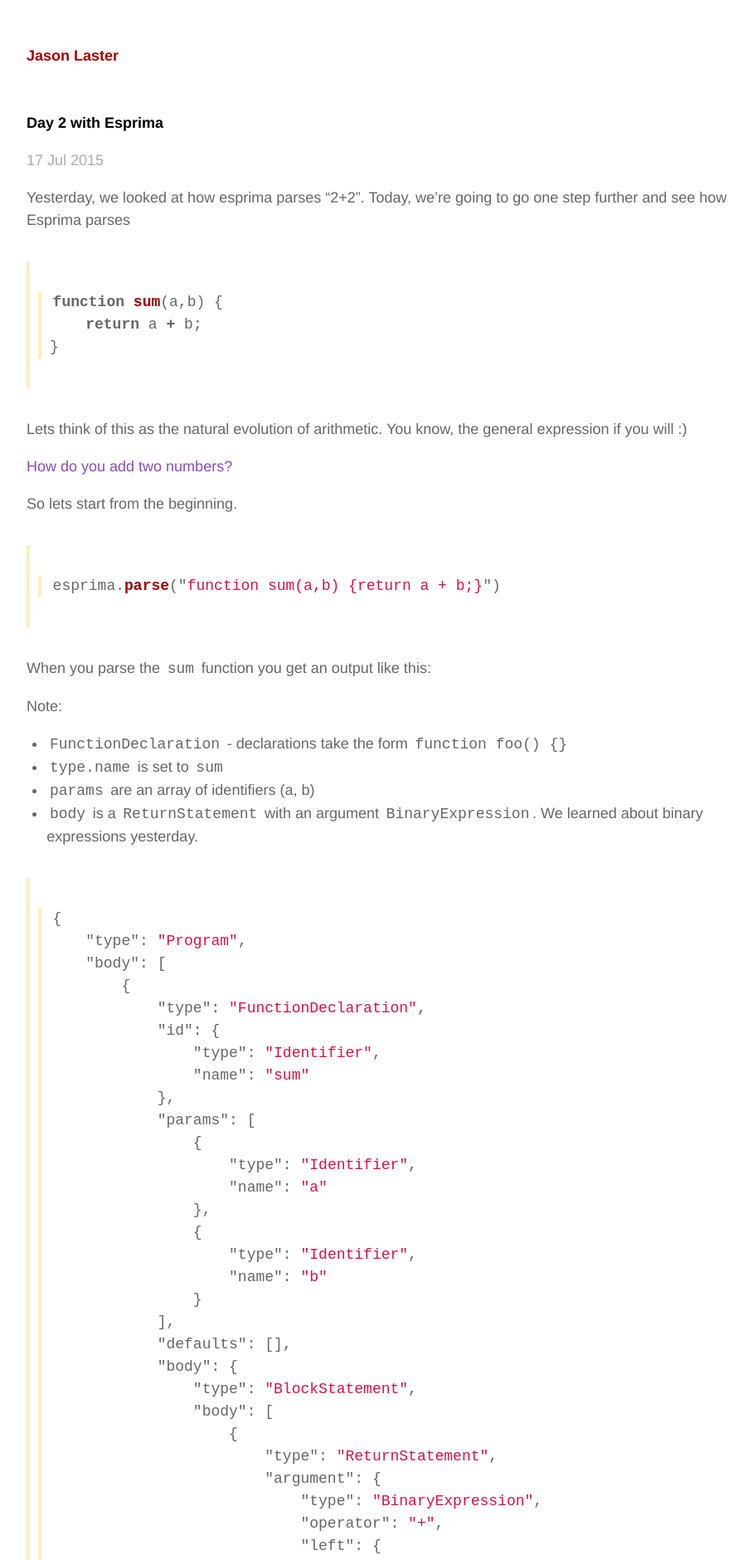
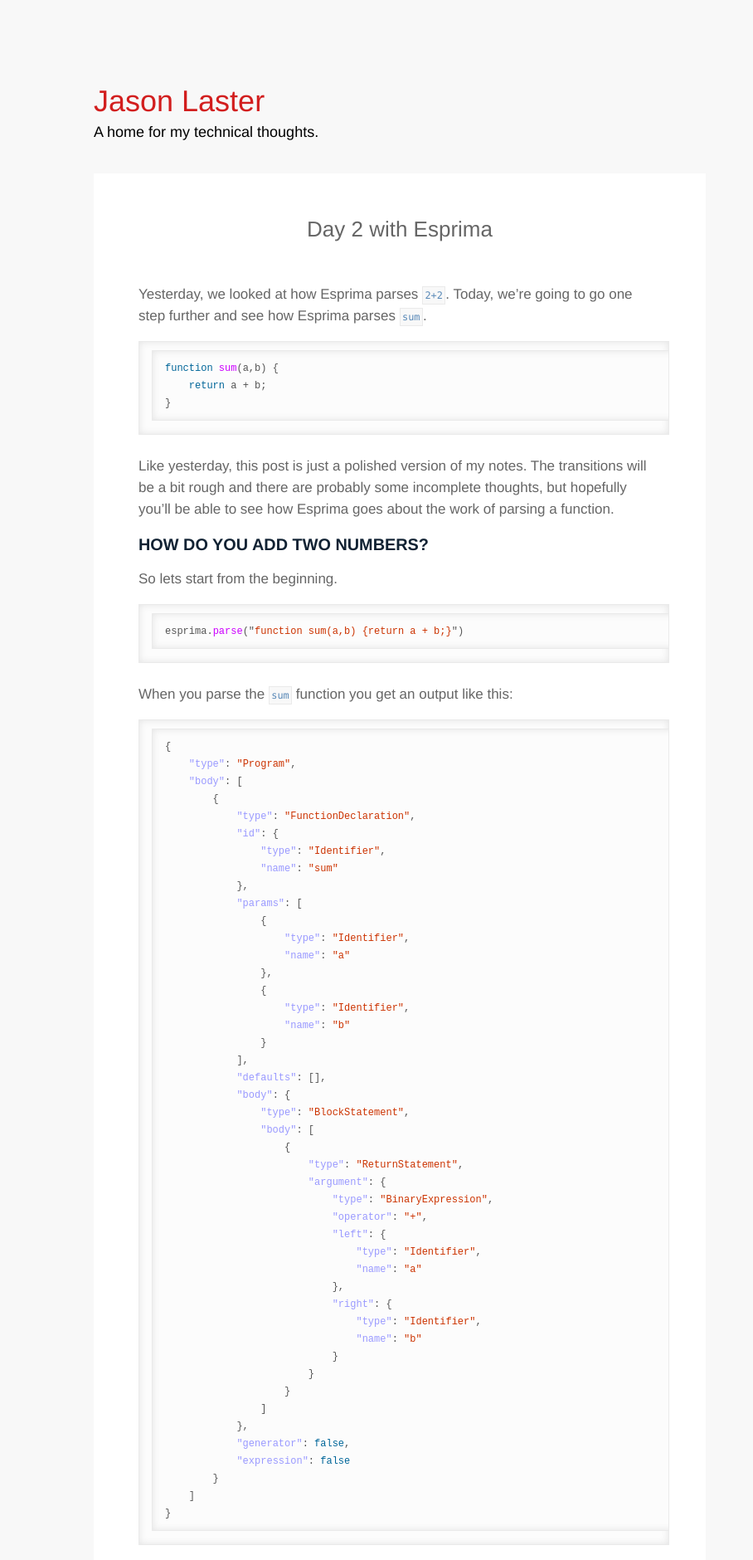
Before and after one commit to jasonLaster/jasonLaster.github.io, a Jekyll site: the page built from _posts/2015-07-17-esprima-day-2.markdown, in a window 1280 px wide. Shown: the top 1880 px of the page at 83% size, without its empty margins (158-1066 px from the left). Built offline with Jekyll 4.4.1, drawn with Linux system fonts in a browser that asks for light colours; Markdown is read by kramdown in place of the engine named in the settings; some of the changed text lies outside the part shown.

Commit message:
reformat styles

````diff
--- a/_config.yml
+++ b/_config.yml
@@ -1,7 +1,7 @@
 name: Jason Laster
 markdown: redcarpet
 pygments: true
-description:
+description: A home for my technical thoughts.
 url: http://jasonlaster.github.io/
 syntax-highlighting:
   enabled : true
--- a/_layouts/post.html
+++ b/_layouts/post.html
@@ -1,9 +1,10 @@
 ---
 layout: default
 ---
-<h2>{{ page.title }}</h2>
-<p class="meta">{{ page.date | date_to_string }}</p>
 
 <div class="post">
-{{ content }}
+    <h2>{{ page.title }}</h2>
+
+    {{ content }}
+    <p class="meta">{{ page.date | date_to_string }}</p>
 </div>
--- a/_posts/2015-07-16-esprima-day-1.markdown
+++ b/_posts/2015-07-16-esprima-day-1.markdown
@@ -182,6 +182,7 @@
 Here's the call stack leading up to `parseBinaryExpression`
 
 ```
+
 11. parseBinaryExpression (esprima.js:3593)
 10. inheritCoverGrammar (esprima.js:2610)
 9. parseConditionalExpression (esprima.js:3604)
@@ -193,6 +194,7 @@
 3. parseScriptBody (esprima.js:5319)
 2. parseProgram (esprima.js:5335)
 1. parse (esprima.js:5520)
+
 ```
 
 The first three steps setup the state for parsing statements.
--- a/_posts/2015-07-17-esprima-day-2.markdown
+++ b/_posts/2015-07-17-esprima-day-2.markdown
@@ -14,8 +14,10 @@
 }
 ```
 
-Lets think of this as the natural evolution of arithmetic. You know,
-the general expression if you will :)
+Like yesterday, this post is just a polished version of my notes.
+The transitions will be a bit rough and there are probably some
+incomplete thoughts, but hopefully you'll be able to see how
+Esprima goes about the work of parsing a function.
 
 ### How do you add two numbers?
 
@@ -25,14 +27,6 @@
 esprima.parse("function sum(a,b) {return a + b;}")
 ```
 When you parse the `sum` function you get an output like this:
-
-Note:
-
-+ `FunctionDeclaration` - declarations take the form `function foo() {}`
-+ `type.name` is set to `sum`
-+ `params` are an array of identifiers (a, b)
-+ `body` is a `ReturnStatement` with an argument `BinaryExpression`. We learned about binary expressions yesterday.
-
 
 ```json
 {
@@ -82,19 +76,29 @@
 }
 ```
 
+
+**Notes:**
+
++ `FunctionDeclaration` - declarations take the form `function foo() {}`
++ `type.name` is set to `sum`
++ `params` are an array of identifiers `(a, b)`
++ `body` is a `ReturnStatement` with an argument `BinaryExpression`.
+
+----
+
+##### Call Stack
+
 Alright, now that we see the output, lets take a look at how it was generated.
+In this case, if we set a breakpoint at `parseFunctionDeclaration`
+the call stack is pretty simple.
 
-In this case, the call stack is pretty simple.
-The first function declaration is just a statement item found by `parseStatementListItem`.
+    5. parseFunctionDeclaration
+    4. parseStatementListItem
+    3. parseScriptBody
+    2. parseProgram
+    1. parse
 
-+ **parseFunctionDeclaration** (esprima.js:4821)
-+ **parseStatementListItem** (esprima.js:3882)
-+ parseScriptBody (esprima.js:5319)
-+ parseProgram (esprima.js:5335)
-+ parse (esprima.js:5520)
-
-
-`parseStatementListItem` looks like this. It's not surprising that it finds the function declaration.
+This shows us that, the function declaration is just a `StatementItem` found by `parseStatementListItem`.
 
 ```js
 function parseStatementListItem() {
@@ -162,17 +170,14 @@
 2. check for the second ')' if it finds it return early
 3. parse params
 
+
 ```js
 function parseParams() {
+    options = { params: [] };
+    expect('(');
 
-    options = { params: [] };
-
-    expect('(');
     if (match(')')) return options;
-
-    while (true) {
-        if (!parseParam(options)) break;
-    }
+    while (parseParam(options));
 
     return options;
 }
@@ -201,11 +206,24 @@
 #### What's going on with strict modes?
 
 When `parseFunctionDeclaration` parses the body it first saves the current strict mode.
+It then, parses the function body and resets the strict mode.
 
 ```js
-var previousStrict = strict;
-var body = parseFunctionSourceElements();
-strict = previousStrict;
+function parseFunctionDeclaration(node) {
+
+    if (!match('(')) {
+        token = lookahead;
+        var id = parseVariableIdentifier();
+    }
+
+    var params = parseParams();
+
+    var previousStrict = strict;
+    var body = parseFunctionSourceElements();
+    strict = previousStrict;
+
+    return node.finishFunctionDeclaration(id, params, body);
+}
 ```
 
 The reason for this is pretty cool. Remember that each function block can define it's own strict mode
@@ -213,18 +231,16 @@
 block's strict mode preference we can make sure it doesn't get clobbered.
 
 ```js
-function() {
-    'use strict'
-}
+function() { 'use strict' }
 ```
 
 
 #### How is the function body parsed?
 
-parseFunctionSourceElements will do a couple things to set specific function
+`parseFunctionSourceElements` will do a couple things to set specific function
 body fields, but the gist of it is parsing statements, which is a lot like parsing a JS script body.
 
-Order of operations:
+**Order of operations:**
 
 + check for a left curly `{`
 + start parsing statements and checking for the right curly `}`
@@ -248,21 +264,18 @@
 You might expect us to jump into how Esprima parses a statement, but
 I promise you that if we do that then this will be the blog post that never ends.
 In the spirit of the parser, if you're curious, I point you to yesterday's post
-on how "2+2" is parsed. If you've seen one statement parsed, you've seen them all :)
+on how `2+2` is parsed. If you've seen one statement parsed, you've seen them all :)
 Not really, but ya know we got to save something for tomorrow.
 
 
 ### Overview
 
-Alright, so that finishes today's journey into how a simple function
-`function sum(a,b) {return a + b;}` is parsed.
+Alright, so that finishes today's journey into how `sum` is parsed.
+
+ ```js
+ function sum(a,b) {return a + b;}
+ ```
 
 We looked at how sum's name, params, and body were parsed. Along the way,
 we saw the importance of breaking a big problem down into small pieces and
 the value of always checking for small grammatical hints ("(", ")", ",", "{", "}").
-
-
-    NOTE: All of the credit goes to the Esprima team
-    for writing readable code. Also, please forgive me
-    for simplifying the code examples and perhaps butchering
-    some of the explanations.
--- a/css/main.css
+++ b/css/main.css
@@ -1,58 +1,77 @@
 /*****************************************************************************/
+
+
 /*
 /* Common
 /*
 /*****************************************************************************/
 
+
 /* Global Reset */
-* {
+
+p {
     margin: 0;
     padding: 0;
 }
-
 html, body {
     height: 100%;
 }
-
 body {
-  /*background-color: #FFFBEE;*/
+    background-color: #f8f8f8;
     font: 18px Helvetica, Arial, sans-serif;
     font-weight: 200;
     text-align: center;
 }
+h1, h2, h3, h4, h5, h6 {
+    font-size: 100%;
+}
+h1 {
+    /* margin-bottom: 1em; */
+    font-size: 2em;
+    font-weight: normal;
+    margin: 0 0 .3em 0;
+}
+p {
+    margin: 1em 0;
+    font-size: 17px;
+    line-height: 26px;
+    font-family: aller-light, helvetica;
+    font-stretch: normal;
+    font-style: normal;
+    font-variant: normal;
+    font-variant-ligatures: normal;
+    -webkit-font-smoothing: auto;
+}
+a {
+    color: #00a;
+}
+a:hover {
+    color: #000;
+}
+a:visited {
+    color: #00a;
+}
 
-h1, h2, h3, h4, h5, h6 {
-  font-size: 100%; }
-
-  h1 { margin-bottom: 1em; }
-  p { margin: 1em 0; }
-
-  a         { color: #00a; }
-  a:hover   { color: #000; }
-  a:visited { color: #00a; }
+/*****************************************************************************/
 
 
-
-  /*****************************************************************************/
 /*
   /* Home
   /*
   /*****************************************************************************/
+
 ul.posts {
     list-style-type: none;
     margin-bottom: 2em;
 }
-
 ul.posts li {
     line-height: 1.75em;
 }
-
 ul.posts span {
     color: #aaa;
     font-family: Monaco, "Courier New", monospace;
     font-size: 80%;
 }
-
 #home h2 {
     color: #2C88D5;
     margin-bottom: 1em;
@@ -60,6 +79,8 @@
 }
 
 /*****************************************************************************/
+
+
 /*
   /* Site
   /*
@@ -68,45 +89,38 @@
 .site {
     font-size: 1;
     text-align: justify;
-    width: 50em;
+    width: 41em;
     margin: 3em auto 2em;
     line-height: 1.5em;
+    /* background-color: white; */
+    padding: 3em;
 }
-
 .site .header {
     margin-bottom: 2em;
 }
-
 .site .header a {
-    font-weight: bold;
+    /* font-weight: bold; */
     text-decoration: none;
 }
-
 .site .header h1.title {
     display: inline-block;
 }
-
 .site .header h1.title a {
-    color: #a00;
+    color: #D21E1E;
 }
-
 .site .header h1.title a:hover {
     color: #000;
 }
-
 .site .header a.extra {
     color: #aaa;
     margin-left: 1em;
 }
-
 .site .header a.extra:hover {
     color: #000;
 }
-
 .site .meta {
     color: #aaa;
 }
-
 .site .footer {
     font-size: .8em;
     color: #666;
@@ -114,27 +128,31 @@
     margin-top: 2em;
     overflow: hidden;
 }
-
 .site .footer .contact {
     float: left;
     margin-right: 3em;
 }
-
 .site .footer .contact a {
     color: #8085C1;
 }
-
 .site .footer .rss {
     margin-top: 1.1em;
     margin-right: -.2em;
     float: right;
 }
-
 .site .footer .rss img {
     border: 0;
 }
+.site h2 {
+    font-size: 26px;
+    text-align: center;
+    font-weight: 300;
+    margin: 0 0 2em 0;
+}
 
 /*****************************************************************************/
+
+
 /*
   /* Posts
   /*
@@ -145,53 +163,154 @@
     font-size: 1em;
     line-height: 1.5em;
     text-align: left;
+    background-color: white;
+    padding: 3em;
 }
-
 .post h4, .post h5, .post h3 {
-    margin: 1em 0;
+    margin: 1em 0 1em;
     font-weight: normal;
+    color: rgb(17, 34, 51);
+    display: block;
+    font-family: roboto-black, helvetica;
+    font-size: 19.8899993896484px;
+    font-weight: bold;
+    height: 18.6666660308838px;
+    line-height: 19.8899993896484px;
+    /* margin-top: 50px; */
+    text-transform: uppercase;
+    width: 640px;
 }
-
-  .post h4,  .post h3 {
-    color: #8949C3;
+.post h4, .post h3 {
+    /* color: #8949C3; */
 }
-
 .post h5 {
     color: #444;
 }
 
 /* standard */
+
 .post pre {
     padding: 0 .4em;
 }
-
 .post ul, .post ol {
-    margin-left: 1.35em;
+    /* margin-left: 1.35em; */
+    width: 600px;
+    /* border-left: 3px solid #ECECEC; */
+    /* list-style: none; */
+    padding-left: 1em;
+    margin: -.5em 0 1em .5em;
 }
 
-  .post code {
-    padding: 0 .2em;
+.post li {
+    font-size: .8em;
+    margin-left: .5em;
+    margin-top: .2em;
 }
 
+.post li > code {
+    font-size: .7em;
+}
+
+p > code, li > code {
+    padding: 0 .2em;
+    background-attachment: scroll;
+    background-clip: border-box;
+    background-color: rgb(248, 248, 248);
+    background-image: none;
+    background-origin: padding-box;
+    background-size: auto;
+    border-bottom-color: rgb(234, 234, 234);
+    border-bottom-style: solid;
+    border-bottom-width: 1px;
+    border-image-outset: 0px;
+    border-image-repeat: stretch;
+    border-image-slice: 100%;
+    border-image-source: none;
+    border-image-width: 1;
+    border-left-color: rgb(234, 234, 234);
+    border-left-style: solid;
+    border-left-width: 1px;
+    border-right-color: rgb(234, 234, 234);
+    border-right-style: solid;
+    border-right-width: 1px;
+    border-top-color: rgb(234, 234, 234);
+    border-top-style: solid;
+    border-top-width: 1px;
+    color: #5888B7;
+    display: inline-block;
+    font-family: Menlo, Consolas, Monaco, monospace;
+    height: 20px;
+    line-height: 20px;
+    font-size: .7em;
+    /* font-weight: bold; */
+}
 .post pre code {
     border: none;
 }
 
 /* terminal */
+
 .post pre.terminal {
     border: 1px solid #000;
     background-color: #333;
     color: #FFF;
 }
-
 .post pre.terminal code {
     background-color: #333;
 }
-
 .post .highlight {
     width: 900px;
     overflow-x: scroll;
     margin: 2em 0;
-    border-left: 4px solid rgba(255, 220, 128, 0.53);
+    /* border-left: 4px solid rgba(255, 220, 128, 0.53); */
     padding-left: 10px;
+    outline-width: 0px;
+    stroke-width: 1px;
+    width: 640px;
+    background-color: rgb(252, 252, 252);
+    border: 4px solid #ccc;
+    background-attachment: scroll;
+    background-clip: border-box;
+    background-color: rgb(252, 252, 252);
+    background-image: none;
+    background-origin: padding-box;
+    background-size: auto;
+    border-bottom-color: rgb(234, 234, 234);
+    border-bottom-style: solid;
+    border-bottom-width: 1.33333337306976px;
+    border-image-outset: 0px;
+    border-image-repeat: stretch;
+    border-image-slice: 100%;
+    border-image-source: none;
+    border-image-width: 1;
+    border-left-color: rgb(234, 234, 234);
+    border-left-style: solid;
+    border-left-width: 1.33333337306976px;
+    border-right-color: rgb(234, 234, 234);
+    border-right-style: solid;
+    border-right-width: 1.33333337306976px;
+    border-top-color: rgb(234, 234, 234);
+    border-top-style: solid;
+    border-top-width: 1.33333337306976px;
+    box-shadow: rgba(0, 0, 0, 0.0980392) 0px 0px 10px 0px inset;
+    color: rgb(85, 85, 85);
+    display: inline-block;
+    font-family: Menlo, Consolas, Monaco, monospace;
+    font-size: 12px;
+    font-weight: normal;
+    /* height: 40px; */
+    line-height: 20px;
+    margin-bottom: 0px;
+    margin-left: 0px;
+    margin-right: 0px;
+    margin-top: 0px;
+    overflow-x: auto;
+    padding-bottom: 10px;
+    padding-left: 15px;
+    padding-right: 15px;
+    padding-top: 10px;
+    white-space: pre-wrap;
+    width: 608px;
+    word-wrap: break-word;
+    margin: 0 !important;
 }
--- a/css/syntax.css
+++ b/css/syntax.css
@@ -1,60 +1,63 @@
-.highlight  { background: #ffffff; }
-.highlight .c { color: #999988; font-style: italic } /* Comment */
-.highlight .err { color: #a61717; background-color: #e3d2d2 } /* Error */
-.highlight .k { font-weight: bold } /* Keyword */
-.highlight .o { font-weight: bold } /* Operator */
-.highlight .cm { color: #999988; font-style: italic } /* Comment.Multiline */
-.highlight .cp { color: #999999; font-weight: bold } /* Comment.Preproc */
-.highlight .c1 { color: #999988; font-style: italic } /* Comment.Single */
-.highlight .cs { color: #999999; font-weight: bold; font-style: italic } /* Comment.Special */
-.highlight .gd { color: #000000; background-color: #ffdddd } /* Generic.Deleted */
-.highlight .gd .x { color: #000000; background-color: #ffaaaa } /* Generic.Deleted.Specific */
-.highlight .ge { font-style: italic } /* Generic.Emph */
-.highlight .gr { color: #aa0000 } /* Generic.Error */
-.highlight .gh { color: #999999 } /* Generic.Heading */
-.highlight .gi { color: #000000; background-color: #ddffdd } /* Generic.Inserted */
-.highlight .gi .x { color: #000000; background-color: #aaffaa } /* Generic.Inserted.Specific */
-.highlight .go { color: #888888 } /* Generic.Output */
-.highlight .gp { color: #555555 } /* Generic.Prompt */
-.highlight .gs { font-weight: bold } /* Generic.Strong */
-.highlight .gu { color: #aaaaaa } /* Generic.Subheading */
-.highlight .gt { color: #aa0000 } /* Generic.Traceback */
-.highlight .kc { font-weight: bold } /* Keyword.Constant */
-.highlight .kd { font-weight: bold } /* Keyword.Declaration */
-.highlight .kp { font-weight: bold } /* Keyword.Pseudo */
-.highlight .kr { font-weight: bold } /* Keyword.Reserved */
-.highlight .kt { color: #445588; font-weight: bold } /* Keyword.Type */
-.highlight .m { color: #009999 } /* Literal.Number */
-.highlight .s { color: #d14 } /* Literal.String */
-.highlight .na { color: #008080 } /* Name.Attribute */
-.highlight .nb { color: #0086B3 } /* Name.Builtin */
-.highlight .nc { color: #445588; font-weight: bold } /* Name.Class */
-.highlight .no { color: #008080 } /* Name.Constant */
-.highlight .ni { color: #800080 } /* Name.Entity */
-.highlight .ne { color: #990000; font-weight: bold } /* Name.Exception */
-.highlight .nf { color: #990000; font-weight: bold } /* Name.Function */
-.highlight .nn { color: #555555 } /* Name.Namespace */
-.highlight .nt { color: #000080 } /* Name.Tag */
-.highlight .nv { color: #008080 } /* Name.Variable */
-.highlight .ow { font-weight: bold } /* Operator.Word */
-.highlight .w { color: #bbbbbb } /* Text.Whitespace */
-.highlight .mf { color: #009999 } /* Literal.Number.Float */
-.highlight .mh { color: #009999 } /* Literal.Number.Hex */
-.highlight .mi { color: #009999 } /* Literal.Number.Integer */
-.highlight .mo { color: #009999 } /* Literal.Number.Oct */
-.highlight .sb { color: #d14 } /* Literal.String.Backtick */
-.highlight .sc { color: #d14 } /* Literal.String.Char */
-.highlight .sd { color: #d14 } /* Literal.String.Doc */
-.highlight .s2 { color: #d14 } /* Literal.String.Double */
-.highlight .se { color: #d14 } /* Literal.String.Escape */
-.highlight .sh { color: #d14 } /* Literal.String.Heredoc */
-.highlight .si { color: #d14 } /* Literal.String.Interpol */
-.highlight .sx { color: #d14 } /* Literal.String.Other */
-.highlight .sr { color: #009926 } /* Literal.String.Regex */
-.highlight .s1 { color: #d14 } /* Literal.String.Single */
-.highlight .ss { color: #990073 } /* Literal.String.Symbol */
-.highlight .bp { color: #999999 } /* Name.Builtin.Pseudo */
-.highlight .vc { color: #008080 } /* Name.Variable.Class */
-.highlight .vg { color: #008080 } /* Name.Variable.Global */
-.highlight .vi { color: #008080 } /* Name.Variable.Instance */
-.highlight .il { color: #009999 } /* Literal.Number.Integer.Long */
+.hll { background-color: #ffffcc }
+/*{ background: #f0f3f3; }*/
+.c { color: #999; } /* Comment */
+.err { color: #AA0000; background-color: #FFAAAA } /* Error */
+.k { color: #006699; } /* Keyword */
+.o { color: #555555 } /* Operator */
+.cm { color: #0099FF; font-style: italic } /* Comment.Multiline */
+.cp { color: #009999 } /* Comment.Preproc */
+.c1 { color: #999; } /* Comment.Single */
+.cs { color: #999; } /* Comment.Special */
+.gd { background-color: #FFCCCC; border: 1px solid #CC0000 } /* Generic.Deleted */
+.ge { font-style: italic } /* Generic.Emph */
+.gr { color: #FF0000 } /* Generic.Error */
+.gh { color: #003300; } /* Generic.Heading */
+.gi { background-color: #CCFFCC; border: 1px solid #00CC00 } /* Generic.Inserted */
+.go { color: #AAAAAA } /* Generic.Output */
+.gp { color: #000099; } /* Generic.Prompt */
+.gs { } /* Generic.Strong */
+.gu { color: #003300; } /* Generic.Subheading */
+.gt { color: #99CC66 } /* Generic.Traceback */
+.kc { color: #006699; } /* Keyword.Constant */
+.kd { color: #006699; } /* Keyword.Declaration */
+.kn { color: #006699; } /* Keyword.Namespace */
+.kp { color: #006699 } /* Keyword.Pseudo */
+.kr { color: #006699; } /* Keyword.Reserved */
+.kt { color: #007788; } /* Keyword.Type */
+.m { color: #FF6600 } /* Literal.Number */
+.s { color: #d44950 } /* Literal.String */
+.na { color: #4f9fcf } /* Name.Attribute */
+.nb { color: #336666 } /* Name.Builtin */
+.nc { color: #00AA88; } /* Name.Class */
+.no { color: #336600 } /* Name.Constant */
+.nd { color: #9999FF } /* Name.Decorator */
+.ni { color: #999999; } /* Name.Entity */
+.ne { color: #CC0000; } /* Name.Exception */
+.nf { color: #CC00FF } /* Name.Function */
+.nl { color: #9999FF } /* Name.Label */
+.nn { color: #00CCFF; } /* Name.Namespace */
+.nt { color: #2f6f9f; } /* Name.Tag */
+.nv { color: #003333 } /* Name.Variable */
+.ow { color: #000000; } /* Operator.Word */
+.w { color: #bbbbbb } /* Text.Whitespace */
+.mf { color: #FF6600 } /* Literal.Number.Float */
+.mh { color: #FF6600 } /* Literal.Number.Hex */
+.mi { color: #FF6600 } /* Literal.Number.Integer */
+.mo { color: #FF6600 } /* Literal.Number.Oct */
+.sb { color: #CC3300 } /* Literal.String.Backtick */
+.sc { color: #CC3300 } /* Literal.String.Char */
+.sd { color: #CC3300; font-style: italic } /* Literal.String.Doc */
+.s2 { color: #CC3300 } /* Literal.String.Double */
+.se { color: #CC3300; } /* Literal.String.Escape */
+.sh { color: #CC3300 } /* Literal.String.Heredoc */
+.si { color: #AA0000 } /* Literal.String.Interpol */
+.sx { color: #CC3300 } /* Literal.String.Other */
+.sr { color: #33AAAA } /* Literal.String.Regex */
+.s1 { color: #CC3300 } /* Literal.String.Single */
+.ss { color: #FFCC33 } /* Literal.String.Symbol */
+.bp { color: #336666 } /* Name.Builtin.Pseudo */
+.vc { color: #003333 } /* Name.Variable.Class */
+.vg { color: #003333 } /* Name.Variable.Global */
+.vi { color: #003333 } /* Name.Variable.Instance */
+.il { color: #FF6600 } /* Literal.Number.Integer.Long */
+.nx { /* color: red */} /* function */
````
Also changed, not shown: other parts of _posts/2015-07-17-esprima-day-2.markdown (+8 -4 lines), _posts/2015-04-5-showing-an-element.markdown (added, +24 -0 lines), _posts/2015-05-01-computed-properties-1.markdown (added, +54 -0 lines). Lines whose indentation alone changed are shown as unchanged.
